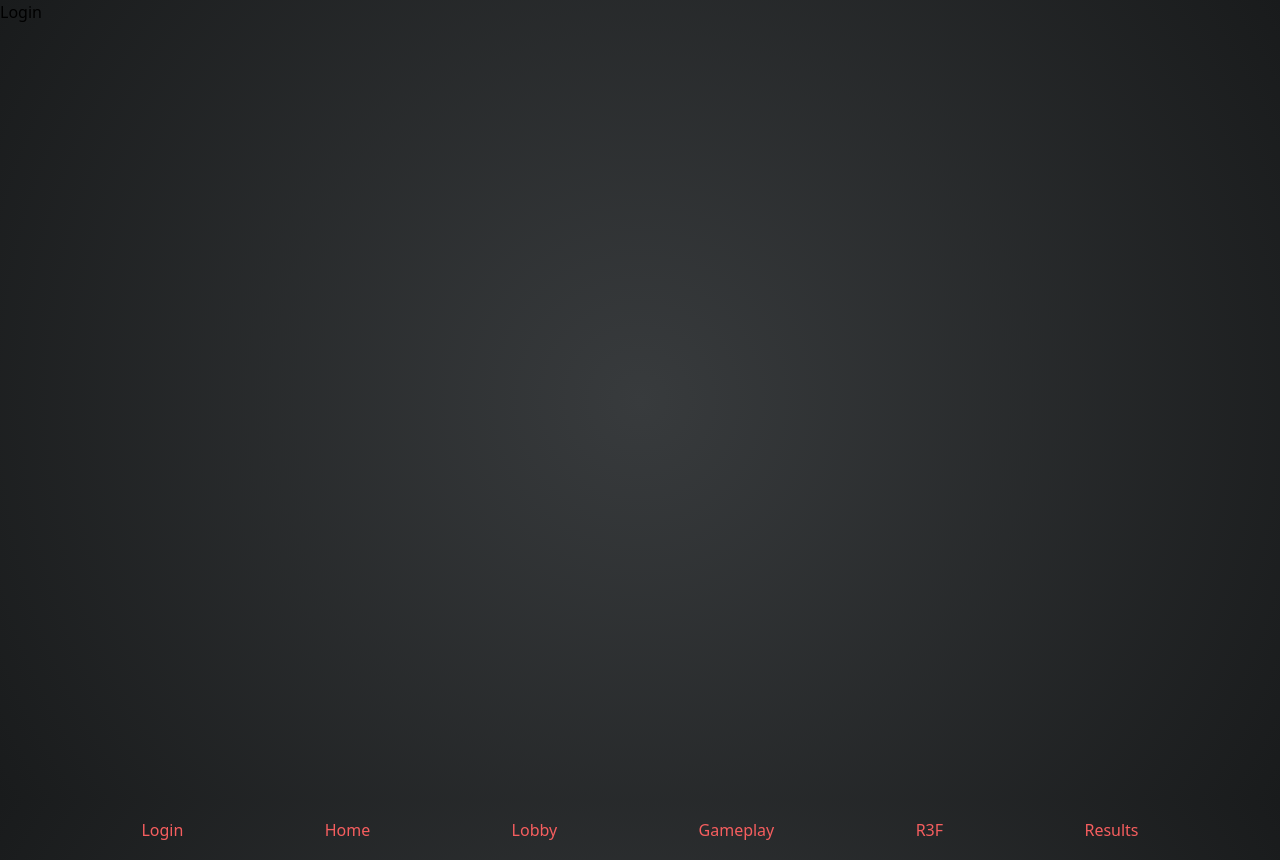
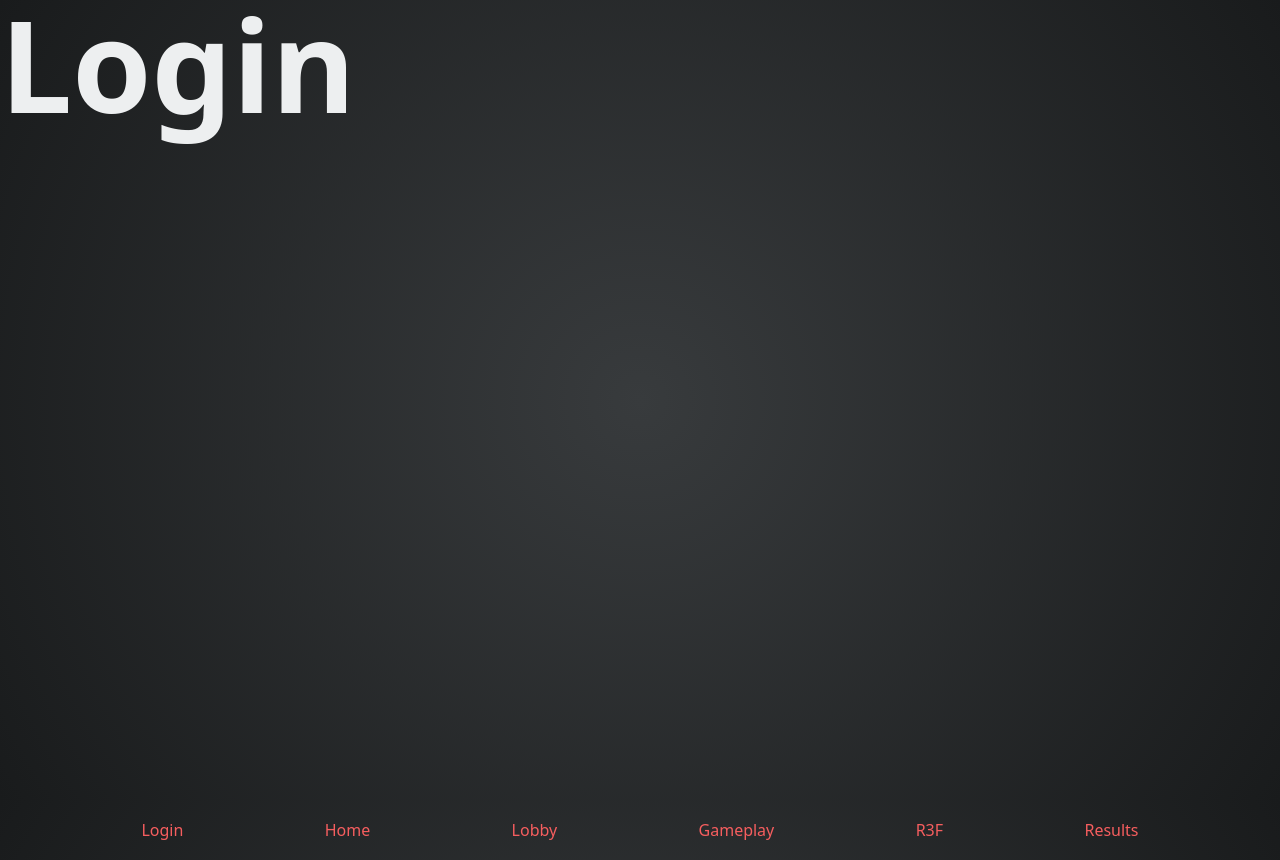
Before and after one commit to MSLKW/42-transcendence, a React (Vite) app: page / in a window 1280 px wide. Built offline with nearby package versions, Linux system fonts and the light colour scheme.

Commit message:
chore: added typography css file

```diff
--- /dev/null
+++ b/src/css/base/typography.css
@@ -0,0 +1,5 @@
+@layer base {
+	h1 {
+		@apply text-9xl font-bold text-n6;
+	}
+}
--- a/src/index.css
+++ b/src/index.css
@@ -1,4 +1,5 @@
 @import "tailwindcss";
+@import "./css/base/typography.css";
 
 @theme {
 	--color-n0: #191b1c;
```
